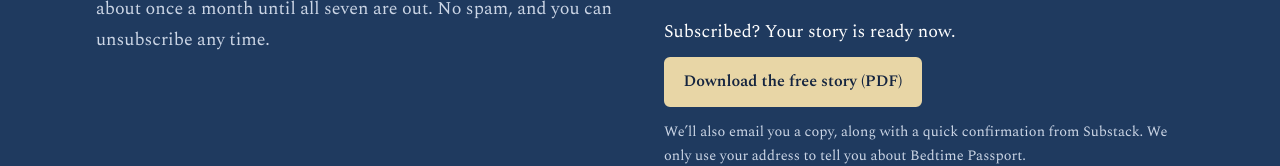
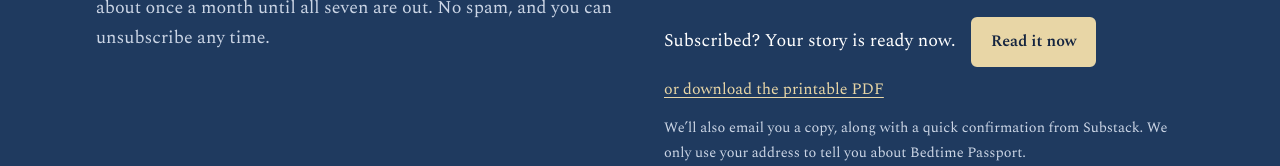
Before and after one commit to natedybvig/bedtimepassport-site, a plain HTML site: page index.html in a window 1280 px wide. Shown: the part 3418-3584 px from the top of the page. Drawn offline with nearby package versions, Linux system fonts and the light colour scheme.

Commit message:
Add files via upload

```diff
--- a/index.html
+++ b/index.html
@@ -186,7 +186,7 @@
       </div>
       <div class="substack-form">
         <iframe src="https://bedtimepassport.substack.com/embed" title="Sign up for the free Bedtime Passport story" height="320" frameborder="0" scrolling="no"></iframe>
-        <p class="story-now">Subscribed? Your story is ready now. <a class="btn btn-gold" href="/free/bedtime-passport-night-1-iceland.pdf" download>Download the free story (PDF)</a></p>
+        <p class="story-now">Subscribed? Your story is ready now. <a class="btn btn-gold" href="/free/iceland.html">Read it now</a> <a class="story-pdf" href="/free/bedtime-passport-night-1-iceland.pdf" download>or download the printable PDF</a></p>
         <p class="form-note">We’ll also email you a copy, along with a quick confirmation from Substack. We only use your address to tell you about Bedtime Passport.</p>
       </div>
     </div>
--- a/sitemap.xml
+++ b/sitemap.xml
@@ -1,4 +1,5 @@
 <?xml version="1.0" encoding="UTF-8"?>
 <urlset xmlns="http://www.sitemaps.org/schemas/sitemap/0.9">
   <url><loc>https://www.bedtimepassport.com/</loc></url>
+  <url><loc>https://www.bedtimepassport.com/free/iceland.html</loc></url>
 </urlset>
--- a/styles.css
+++ b/styles.css
@@ -180,6 +180,7 @@ p { margin: 0 0 1rem; }
 .substack-form iframe { display: block; width: 100%; max-width: 480px; height: 320px; border: 0; border-radius: 8px; background: #fff; }
 .signup .story-now { margin: 1.2rem 0 0; color: #fff; display: flex; flex-wrap: wrap; align-items: center; gap: .6rem 1rem; }
 .signup .story-now .btn { font-size: 1rem; padding: .6rem 1.1rem; }
+.signup .story-now .story-pdf { color: var(--cream); font-size: 1rem; }
 .form-row { display: flex; gap: .7rem; flex-wrap: wrap; }
 .form-row label { width: 100%; font-size: 1rem; color: #fff; }
 .form-row input[type=email] {
```
